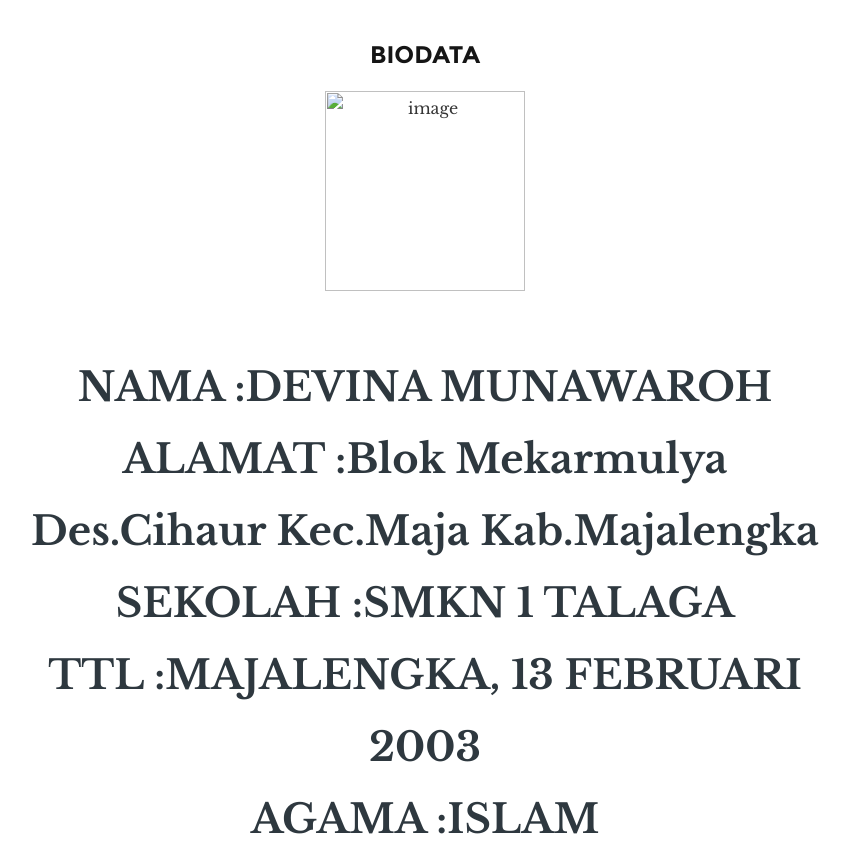
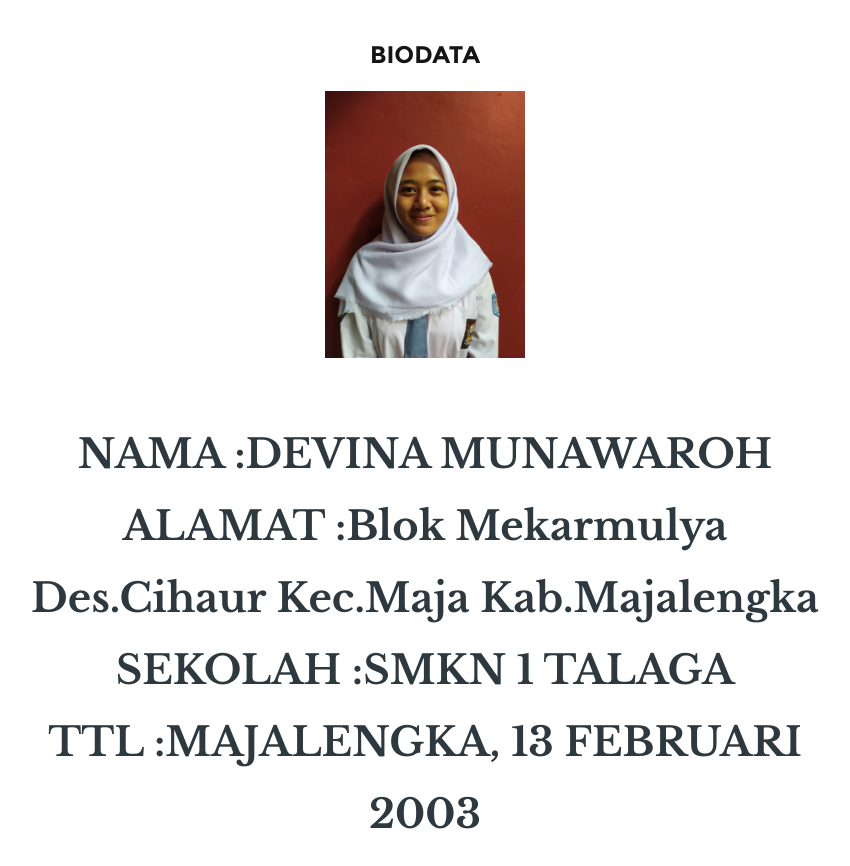
Before and after one commit to devinamunawarah/devinamunawaroh, a plain HTML site: page index.html in a window 1280 px wide. Shown: the part 869-1735 px from the top of the page, without its empty margins (215-1065 px from the left). Drawn offline with Linux system fonts and the light colour scheme.

Commit message:
Update index.html

```diff
--- a/index.html
+++ b/index.html
@@ -148,7 +148,7 @@
 
 				<div class="intro">
 					<h2 class="animate-this">BIODATA </h2>
-					<img src="../Infinity10/images/DEVINA.jpg" alt="image" height="200" width="200">
+					<img src="devinamunawaroh/images/DEVINA.jpg" alt="image" height="200" width="200">
 				   <p class="lead animate-this">NAMA :DEVINA MUNAWAROH <br>ALAMAT :Blok Mekarmulya Des.Cihaur Kec.Maja Kab.Majalengka <br>SEKOLAH :SMKN 1 TALAGA <br>TTL :MAJALENGKA, 13 FEBRUARI 2003 <br>AGAMA :ISLAM<br>GOL DARAH :A <br>JENIS KELAMIN :PEREMPUAN <br>STATUS :PELAJAR <br>
 				</span> </p>
 				</div>
```
